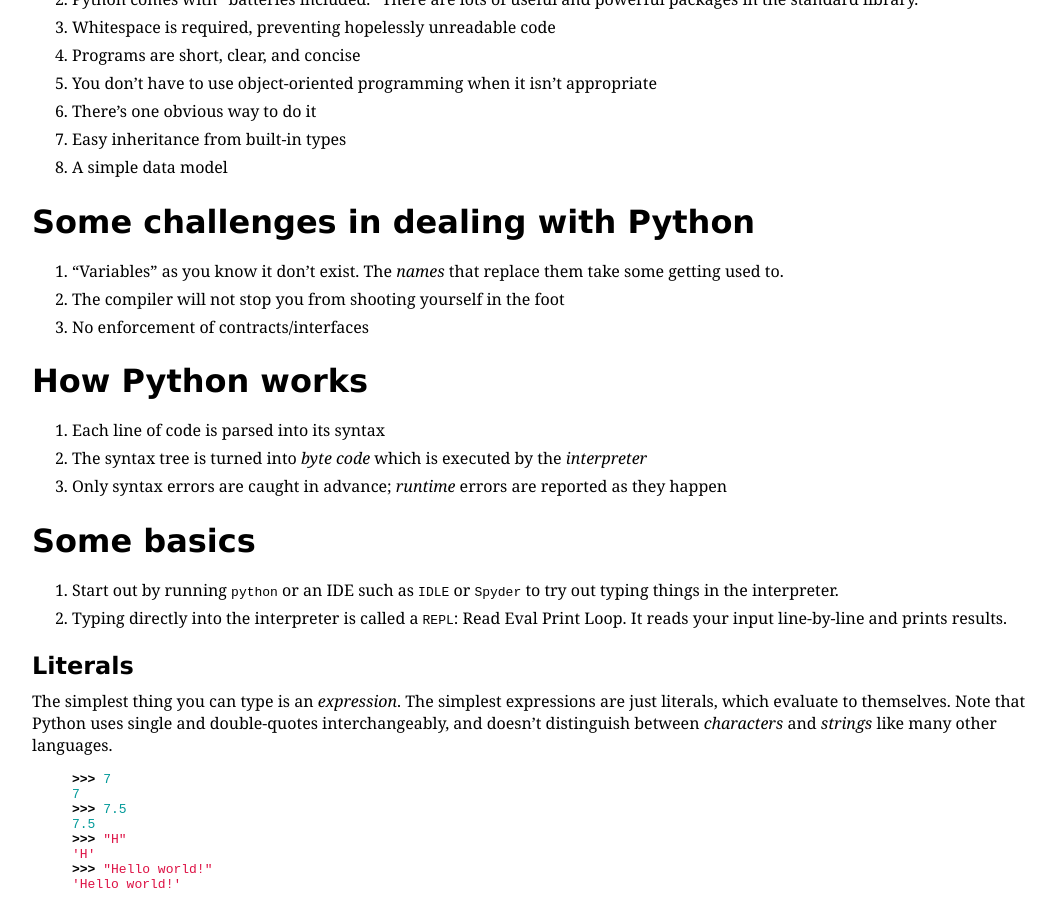
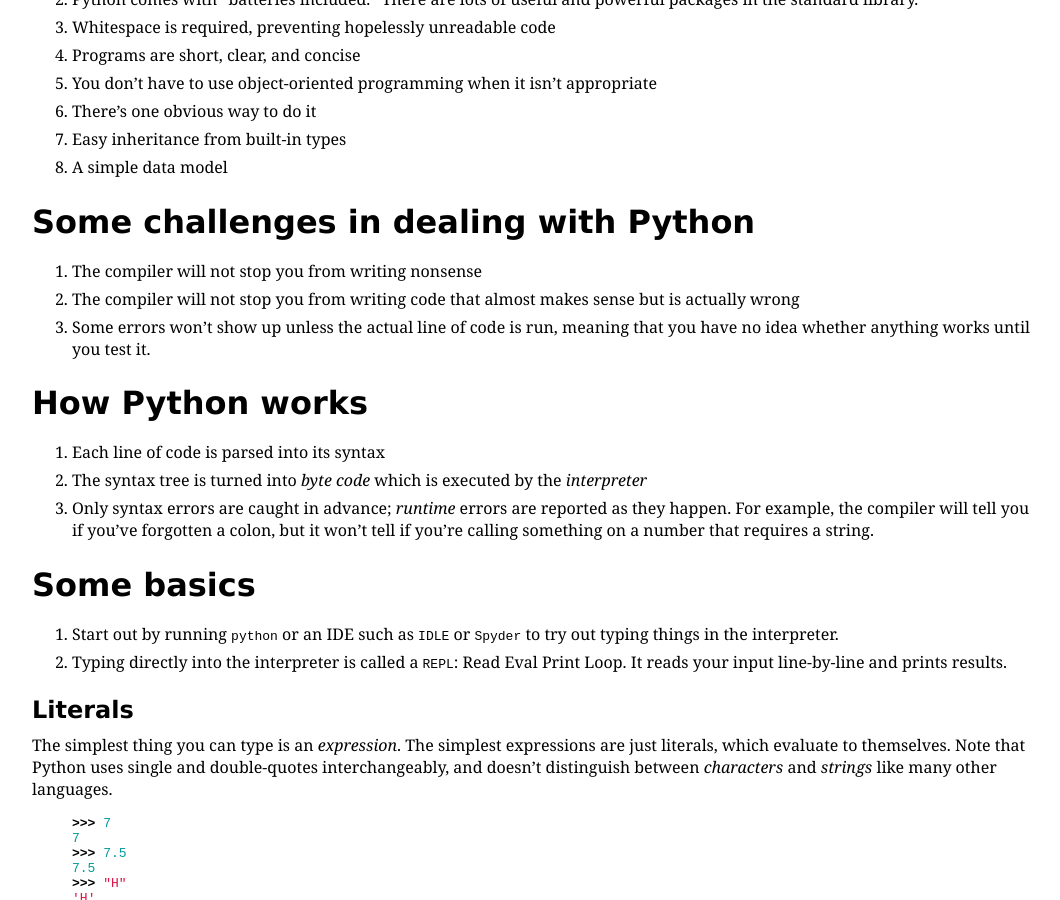
Before and after one commit to KristenZhao/constantinelignos.github.io, a Jekyll site: the page built from pybootcamp/introduction.md, in a window 1280 px wide and 900 px high, scrolled down 804 px. Shown: the whole window, without its empty margins (108-1168 px from the left). Built offline with Jekyll 4.4.1, drawn with Linux system fonts in a browser that asks for light colours; comment, search, counter and statistics services are not loaded; grey boxes are pictures that could not be loaded.

Commit message:
Minor tweaks to introduction.

```diff
--- a/pybootcamp/introduction.md
+++ b/pybootcamp/introduction.md
@@ -28,10 +28,11 @@ and powerful packages in the standard library.
 
 # Some challenges in dealing with Python
 
-1. “Variables” as you know it don’t exist. The _names_ that
-replace them take some getting used to.
-1. The compiler will not stop you from shooting yourself in the foot
-1. No enforcement of contracts/interfaces
+1. The compiler will not stop you from writing nonsense
+1. The compiler will not stop you from writing code that almost makes
+   sense but is actually wrong
+1. Some errors won't show up unless the actual line of code is run,
+meaning that you have no idea whether anything works until you test it.
 
 # How Python works
 
@@ -39,7 +40,9 @@ replace them take some getting used to.
 1. The syntax tree is turned into _byte code_ which is executed by the
 _interpreter_
 1. Only syntax errors are caught in advance; _runtime_ errors are
-reported as they happen
+reported as they happen. For example, the compiler will tell you if
+you've forgotten a colon, but it won't tell if you're calling
+something on a number that requires a string.
 
 # Some basics
 
```
